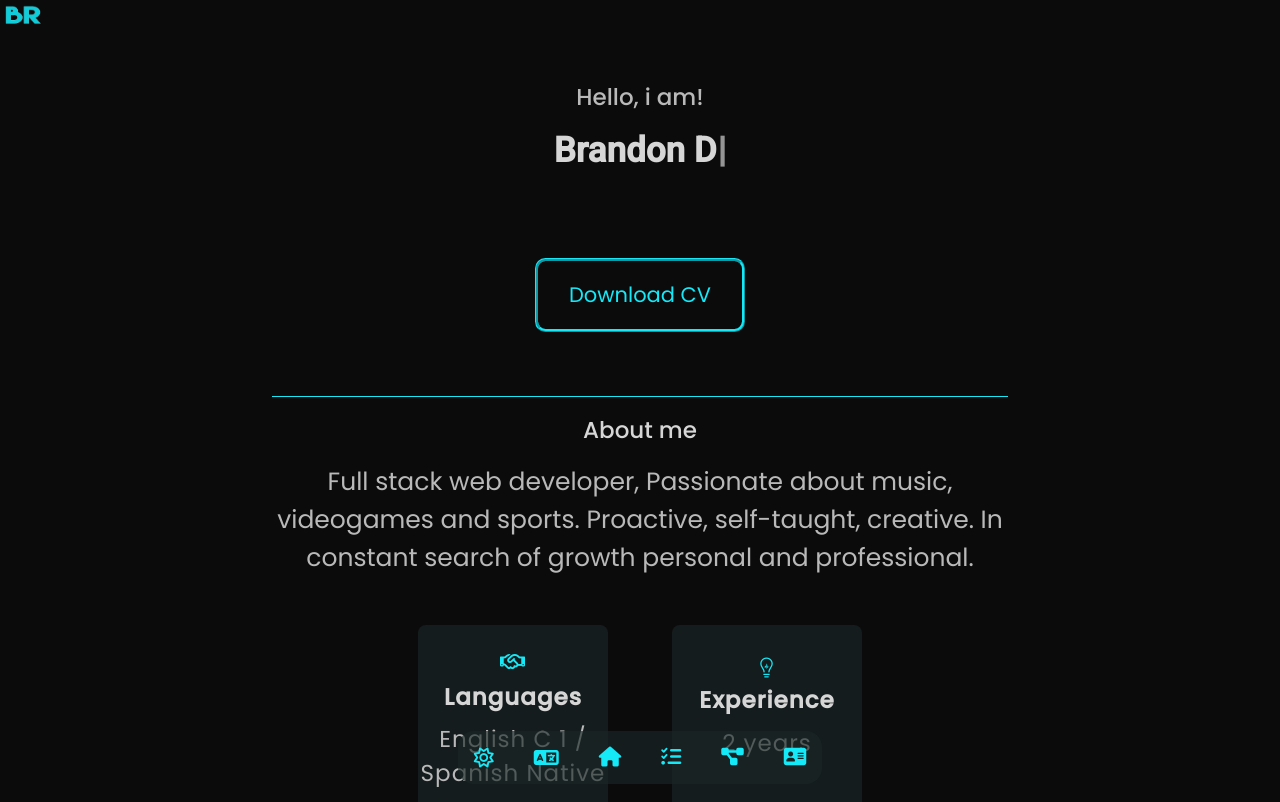
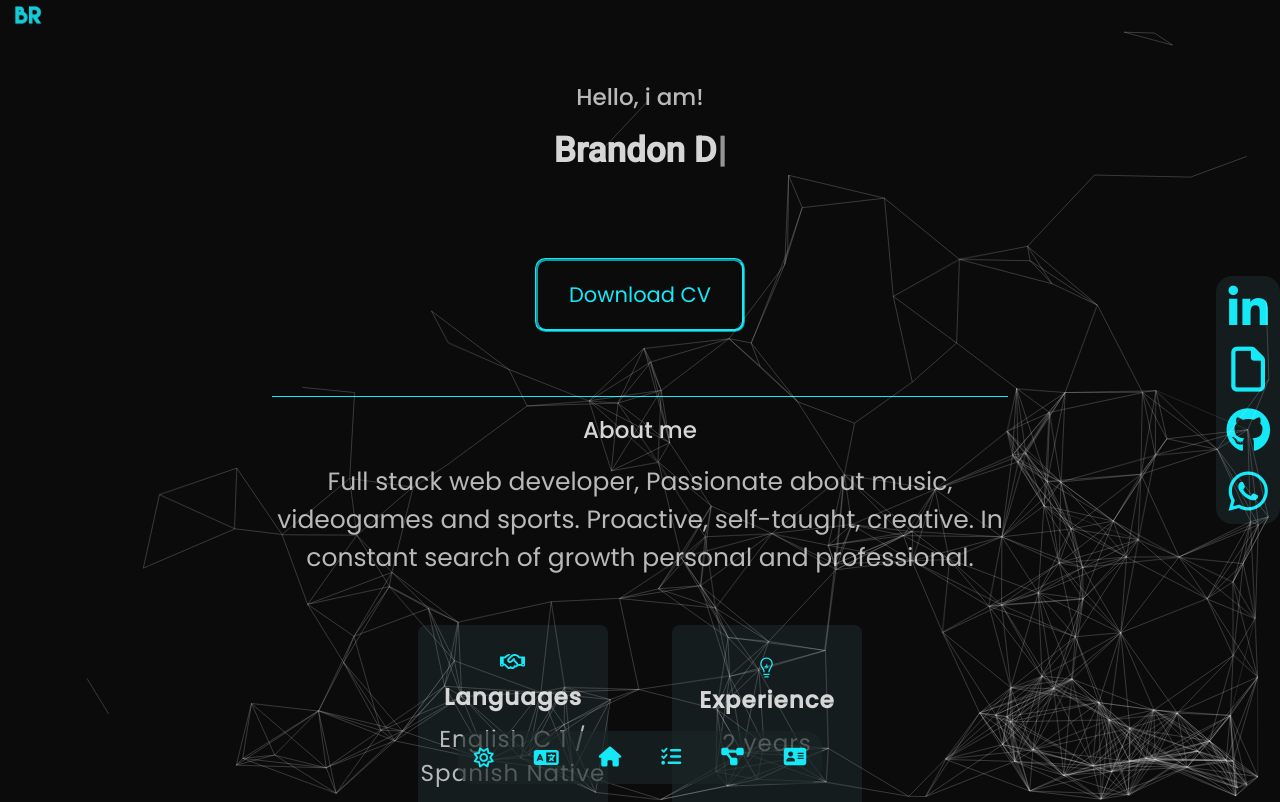
Before and after one commit to BrandonDeLaRosa/Portfolio2024, a React (Vite) app: page / in a window 1280 px wide. Shown: the top 802 px of the page. Built offline with nearby package versions, Linux system fonts and the light colour scheme.

Commit message:
SideBar And Particles

```diff
--- a/src/App.css
+++ b/src/App.css
@@ -54,6 +54,7 @@
   position: fixed;
   left: 3px;
   top: 5px;
+  padding-left: 10px;
 }
 
 .toolbar {
@@ -98,6 +99,41 @@
   color: var(--light-mode);
   font-size: 20px;
 }
+
+
+/* SIDE contactsBar */
+
+.contactsSideBar{
+  background-color: var(--grey);
+  padding: 10px;
+  border-radius: 1rem;
+  display: flex;
+  flex-direction: column;
+  position: fixed;
+  align-items: center;
+  justify-content: center;
+  gap: 1rem;
+  position: fixed;
+  top: 50%;
+  right: 0;
+  transform: translateY(-50%);
+}
+.contactsSideBarLight{
+  background-color: var(--light-grey);
+  padding: 10px;
+  border-radius: 1rem;
+  display: flex;
+  flex-direction: column;
+  position: fixed;
+  align-items: center;
+  justify-content: center;
+  gap: 1rem;
+  position: fixed;
+  top: 50%;
+  right: 0;
+  transform: translateY(-50%);
+}
+
 
 
 /*                  HOME             */
--- a/src/App.jsx
+++ b/src/App.jsx
@@ -1,5 +1,5 @@
-import { useState } from 'react'
-import {Link, ScrollLink} from 'react-scroll'
+import { useEffect, useState } from 'react'
+import { Link, ScrollLink } from 'react-scroll'
 import './App.css'
 import './tabletSize.css'
 import './pcSize.css'
@@ -15,50 +15,72 @@ import logo from './img/logoNbG2.png'
 // import 'bootstrap/dist/css/bootstrap.min.css';
 import Footer from './components/Footer'
 import 'animate.css';
-
+import ParticleBackground from './components/ParticlesBackground'
+import cv from './components/cv.pdf';
 
 function App() {
+
   const [darkTheme, setDarkTheme] = useState(true)
   const [english, setEnglish] = useState(true)
+  const [toolsColor, setToolsColor] = useState(false);
+  const [sideBarVisible, setSideBarVisible] = useState(true)
 
-  const [toolsColor,setToolsColor] = useState(false)
   window.addEventListener('scroll', () => {
 
     const scrollPX = window.scrollY;
     console.log(scrollPX);
 
-    if(window.scrollY >= 2128){
+    if (window.scrollY >= 2128) {
       setToolsColor(true)
+    } else {
+      setToolsColor(false)
+    }
+
+    if (window.scrollY >= 1700) {
+      setSideBarVisible(false)
     }else{
-      setToolsColor(false)
+      setSideBarVisible(true)
     }
   })
 
+
+
+
   return (
     <div className={darkTheme ? "dark-mode" : "light-mode"}>
-      <Link className='lightLogo' to='home'  smooth={true} duration={1000}><img className='logo' src={logo} alt="logo" /></Link>
+
+      <ParticleBackground dark={darkTheme} />
+      <Link className='lightLogo' to='home' smooth={true} duration={1000}><img className='logo' src={logo} alt="logo" /></Link>
 
       <div className='bodyContainer'>
-      {english ? <Home dark={darkTheme} /> : <Inicio dark={darkTheme} />}
-      {english ? <Skills lang={english} dark={darkTheme}/> : <Habilidades lang={english} dark={darkTheme} />}
-      {english ? <Projects lang={english} dark={darkTheme}/> : <Proyectos lang={english} dark={darkTheme}/>}
-      {english ? <Contact dark={darkTheme} /> : <Contacto dark={darkTheme} />}
-      <Footer lang={english}/>
+        {english ? <Home dark={darkTheme} /> : <Inicio dark={darkTheme} />}
+        {english ? <Skills lang={english} dark={darkTheme} /> : <Habilidades lang={english} dark={darkTheme} />}
+        {english ? <Projects lang={english} dark={darkTheme} /> : <Proyectos lang={english} dark={darkTheme} />}
+        {english ? <Contact dark={darkTheme} /> : <Contacto dark={darkTheme} />}
+        <Footer lang={english} />
       </div>
 
-      <div className={darkTheme? 'toolbar':'toolbarLight'}>
+      <div className={darkTheme ? 'toolbar' : 'toolbarLight'}>
         <button className='toolbarElements' onClick={() => setDarkTheme(!darkTheme)}>
           {darkTheme ?
-          <i id={toolsColor ? "light" : "dark"} class="fa-regular fa-sun">
-          </i> : <i id={toolsColor ? "light" : "dark"} class="fa-solid fa-moon" ></i>
+            <i id={toolsColor ? "light" : "dark"} class="fa-regular fa-sun">
+            </i> : <i id={toolsColor ? "light" : "dark"} class="fa-solid fa-moon" ></i>
           }
         </button>
         <button className='toolbarElements' onClick={() => setEnglish(!english)}><i id={toolsColor ? "light" : "dark"} class="fa-solid fa-language"></i></button>
-        <Link className='toolbarElements' to='home'  smooth={true} duration={1000}><i id={toolsColor ? "light" : "dark"} class="fa-solid fa-house"></i></Link>
-        <Link className='toolbarElements' to='skills' smooth={true} duration={1000}><i id={toolsColor? "light" : "dark"} class="fa-solid fa-list-check"></i></Link>
+        <Link className='toolbarElements' to='home' smooth={true} duration={1000}><i id={toolsColor ? "light" : "dark"} class="fa-solid fa-house"></i></Link>
+        <Link className='toolbarElements' to='skills' smooth={true} duration={1000}><i id={toolsColor ? "light" : "dark"} class="fa-solid fa-list-check"></i></Link>
         <Link className='toolbarElements' to='projects' smooth={true} duration={1000}><i id={toolsColor ? "light" : "dark"} class="fa-solid fa-diagram-project"></i></Link>
         <Link className='toolbarElements' to='contact' smooth={true} duration={1000}><i id={toolsColor ? "light" : "dark"} class="fa-solid fa-address-card"></i></Link>
       </div>
+
+      <section className={darkTheme? 'contactsSideBar' : 'contactsSideBarLight'} id={sideBarVisible ? "" : { display: "none" }}
+ >
+        <a href="https://www.linkedin.com/in/brandon-de-la-rosa-3b0870259/" target="_blank"><h6></h6><i class="fa-brands fa-linkedin-in"></i></a>
+        <a download="Cv BrandonDeLaRosa" href={cv}><i class="fa-regular fa-file"></i></a>
+        <a href="https://github.com/BrandonDeLaRosa" target="_blank"><i class="fa-brands fa-github"></i></a>
+        <a href="https://wa.me/5522979911?text=Hola%20me%20interesa%20ponerme%20en%20contacto%20contigo. " target="_blank"><i class="fa-brands fa-whatsapp"></i></a>
+      </section>
 
     </div>
   )
--- /dev/null
+++ b/src/components/ParticlesBackground.css
@@ -0,0 +1,8 @@
+.particle-canvas {
+    position: fixed;
+    top: 0;
+    left: 0;
+    z-index: -1;
+    pointer-events: none;
+    z-index: 1;
+  }
--- /dev/null
+++ b/src/components/ParticlesBackground.jsx
@@ -0,0 +1,84 @@
+import React, { useEffect, useRef } from 'react';
+import './ParticlesBackground.css';
+
+const ParticleBackground = ({ dark }) => {
+  const canvasRef = useRef(null);
+  let ctx;
+  let particles = [];
+
+  useEffect(() => {
+    const canvas = canvasRef.current;
+    ctx = canvas.getContext('2d');
+    let width = (canvas.width = window.innerWidth);
+    let height = (canvas.height = window.innerHeight);
+    const particleCount = 100;
+
+    for (let i = 0; i < particleCount; i++) {
+      particles.push({
+        x: Math.random() * width,
+        y: Math.random() * height,
+        vx: Math.random() - 0.1, // Reducir la velocidad horizontal
+        vy: Math.random() - 0.1, // Reducir la velocidad vertical
+        radius: Math.random() * .1,
+        color: dark ? "darkGray" : "gray",
+      });
+    }
+
+    const draw = () => {
+      ctx.clearRect(0, 0, width, height);
+
+      particles.forEach(particle => {
+        ctx.beginPath();
+        ctx.arc(particle.x, particle.y, particle.radius, 0, Math.PI * 2);
+        ctx.fillStyle = particle.color;
+        ctx.fill();
+        ctx.closePath();
+
+        particle.x += particle.vx;
+        particle.y += particle.vy;
+
+        if (particle.x < 0 || particle.x > width) {
+          particle.vx *= -1;
+        }
+
+        if (particle.y < 0 || particle.y > height) {
+          particle.vy *= -1;
+        }
+
+        particles.forEach(p => {
+          const dx = particle.x - p.x;
+          const dy = particle.y - p.y;
+          const distance = Math.sqrt(dx * dx + dy * dy);
+
+          if (distance < 100) {
+            ctx.beginPath();
+            ctx.moveTo(particle.x, particle.y);
+            ctx.lineTo(p.x, p.y);
+            ctx.strokeStyle = dark ? 'rgba(255, 255, 255, 0.1)' : 'darkgrey';
+            ctx.stroke();
+            ctx.closePath();
+          }
+        });
+      });
+
+      requestAnimationFrame(draw);
+    };
+
+    draw();
+
+    const resizeHandler = () => {
+      width = canvas.width = window.innerWidth;
+      height = canvas.height = window.innerHeight;
+    };
+
+    window.addEventListener('resize', resizeHandler);
+
+    return () => {
+      window.removeEventListener('resize', resizeHandler);
+    };
+  }, [dark]); // Agrega dark como dependencia si cambia dinámicamente
+
+  return <canvas ref={canvasRef} className="particle-canvas"></canvas>;
+};
+
+export default ParticleBackground;
--- a/src/paginas/Inicio.jsx
+++ b/src/paginas/Inicio.jsx
@@ -20,7 +20,7 @@ const Inicio = ({dark}) => {
                         typewriter.typeString("Brandon De La Rosa.")
                         .pauseFor(2000)
                         .deleteAll()
-                            .typeString('Desarrollador web front-end.')
+                            .typeString('Desarrollador web Full-stack.')
                             .pauseFor(2000)
                             .deleteAll()
                             .start();
```
